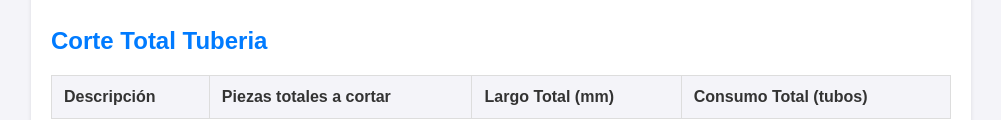
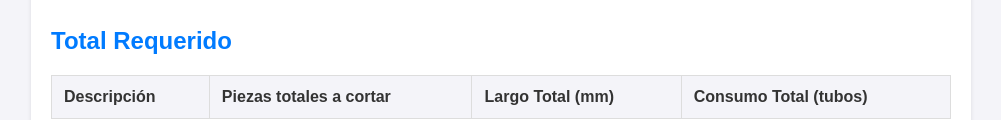
Before and after one commit to 3Dprintsmith/tubera, a plain HTML site: page index.html in a window 1280 px wide. Shown: the part 281-401 px from the top of the page, without its empty margins (139-1140 px from the left). Drawn offline with Linux system fonts and the light colour scheme.

Commit message:
Update index.html

```diff
--- a/index.html
+++ b/index.html
@@ -140,7 +140,7 @@
       <button id="addRowButton" class="button blue">Agregar Fila</button>
     </div>
     <div>
-      <h3 class="subtitle">Corte Total Tuberia</h3>
+      <h3 class="subtitle">Total Requerido</h3>
       <table id="summaryTable" class="table">
         <thead>
           <tr>
@@ -286,5 +286,6 @@
     updateTable();
     updateSummary();
   </script>
+
 </body>
 </html>
```
